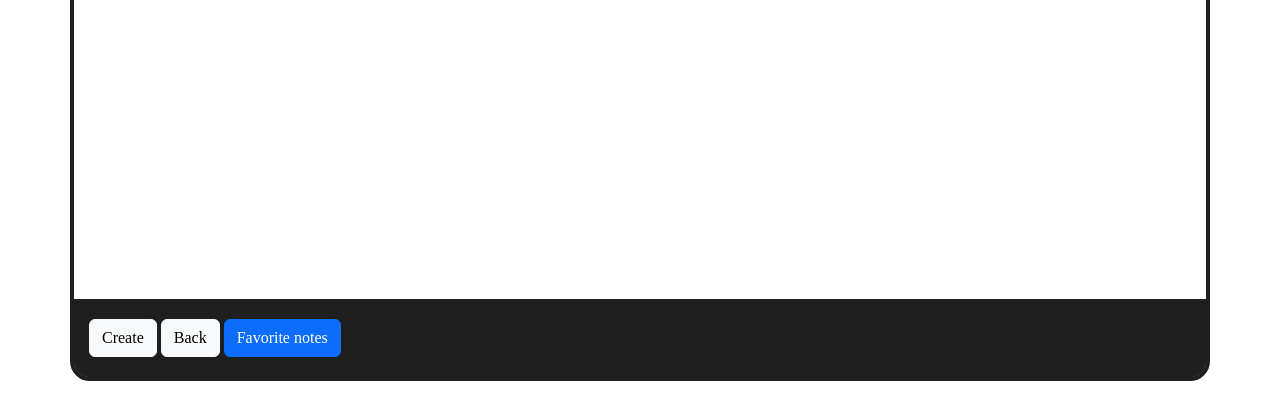
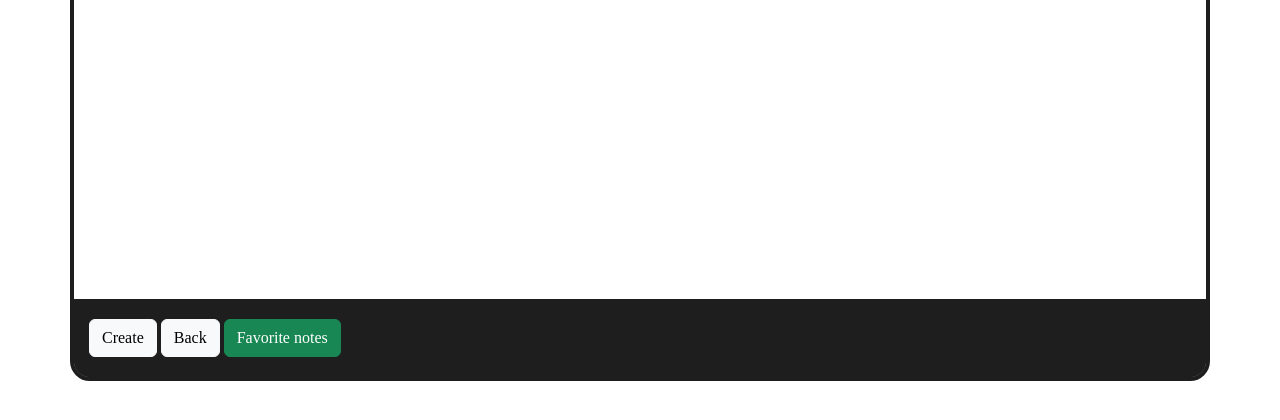
Before and after one commit to MimikaAckerman/FinalprojectPHP, a PHP site: template views/note/noteDashboard.php in a window 1280 px wide. Shown: the part 339-759 px from the top of the page. Run offline with PHP 8.4, Linux system fonts and the light colour scheme; the template is opened without the code that fills it, so the values that code supplies are empty.

Commit message:
modal favNotes listo

```diff
--- a/views/note/noteDashboard.php
+++ b/views/note/noteDashboard.php
@@ -10,12 +10,16 @@
 
 <!-- CSS only -->
 <link href="https://cdn.jsdelivr.net/npm/bootstrap@5.2.2/dist/css/bootstrap.min.css" rel="stylesheet" integrity="sha384-Zenh87qX5JnK2Jl0vWa8Ck2rdkQ2Bzep5IDxbcnCeuOxjzrPF/et3URy9Bv1WTRi" crossorigin="anonymous">
+
+
 <link rel="stylesheet" href="assets/css/noteDashboard.css" />
 
+
 <!-- JavaScript Bundle with Popper -->
-<!-- <script src="https://ajax.googleapis.com/ajax/libs/jquery/3.6.0/jquery.min.js"></script> -->
-<script src="https://maxcdn.bootstrapcdn.com/bootstrap/3.4.1/js/bootstrap.min.js"></script>
-<script src="/assets/js/utils.js"></script>
+<script src="https://cdn.jsdelivr.net/npm/bootstrap@5.2.2/dist/js/bootstrap.bundle.min.js" integrity="sha384-OERcA2EqjJCMA+/3y+gxIOqMEjwtxJY7qPCqsdltbNJuaOe923+mo//f6V8Qbsw3" crossorigin="anonymous"></script>
+
+
+
 
 
 </head>
@@ -76,7 +80,7 @@
 
 
 <!-- Button trigger modal -->
-<button type="button" class="btn btn-primary" data-bs-toggle="modal" data-bs-target="#staticBackdrop">
+<button type="button" class="btn btn-success" data-bs-toggle="modal" data-bs-target="#staticBackdrop">
   Favorite notes
 </button>
 
@@ -90,12 +94,10 @@
       </div>
       <div class="modal-body">
 
-
-        ...
         <div class="theme_toogle">
                 <button class="theme_toogle_btn"></button>
             </div>
-            <span class="heading">My Day</span>
+            <span class="heading">Favorite Notes</span>
 
 
 
@@ -143,7 +145,7 @@
       </div>
       <div class="modal-footer">
         <button type="button" class="btn btn-secondary" data-bs-dismiss="modal">Close</button>
-        <button type="button" class="btn btn-primary">Understood</button>
+    <!--     <button type="button" class="btn btn-primary">Understood</button> -->
       </div>
     </div>
   </div>
```
